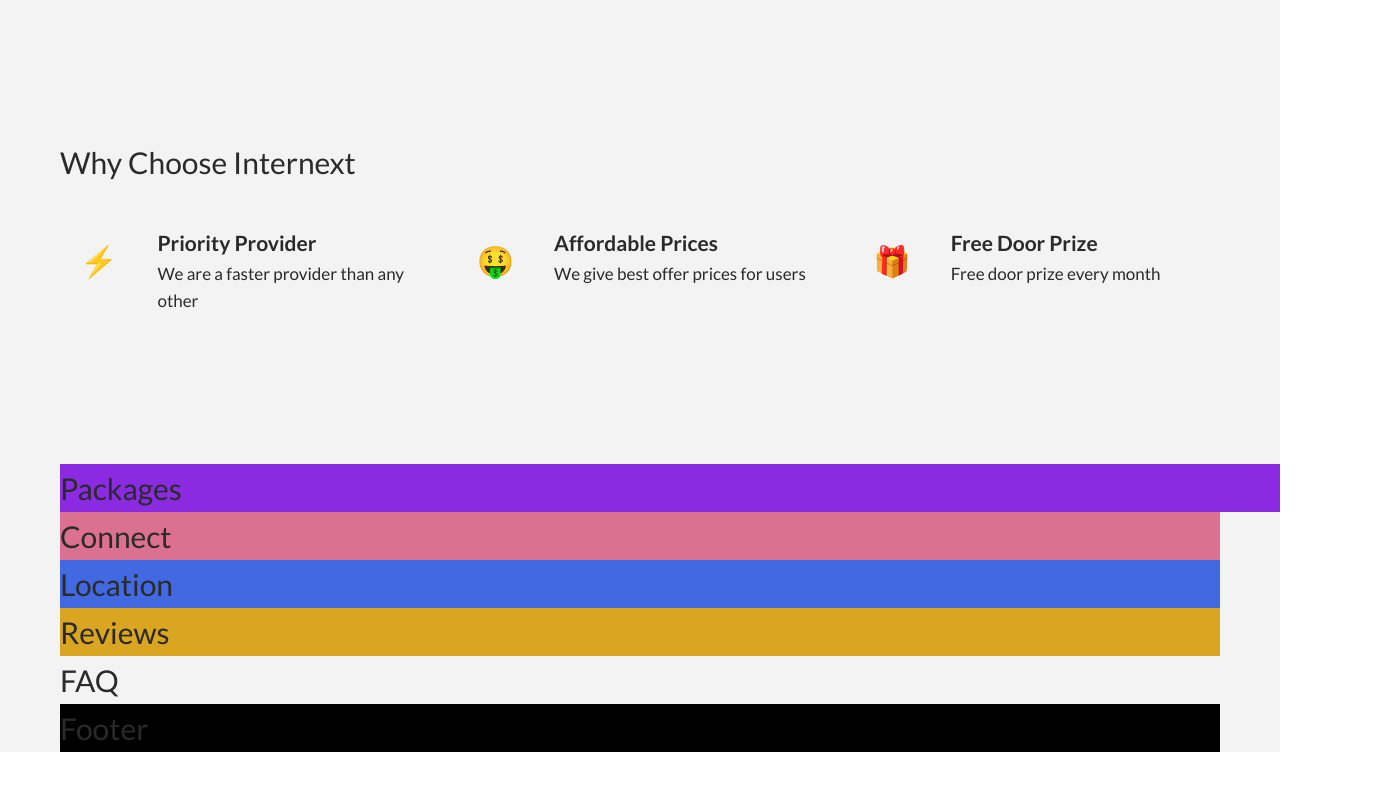
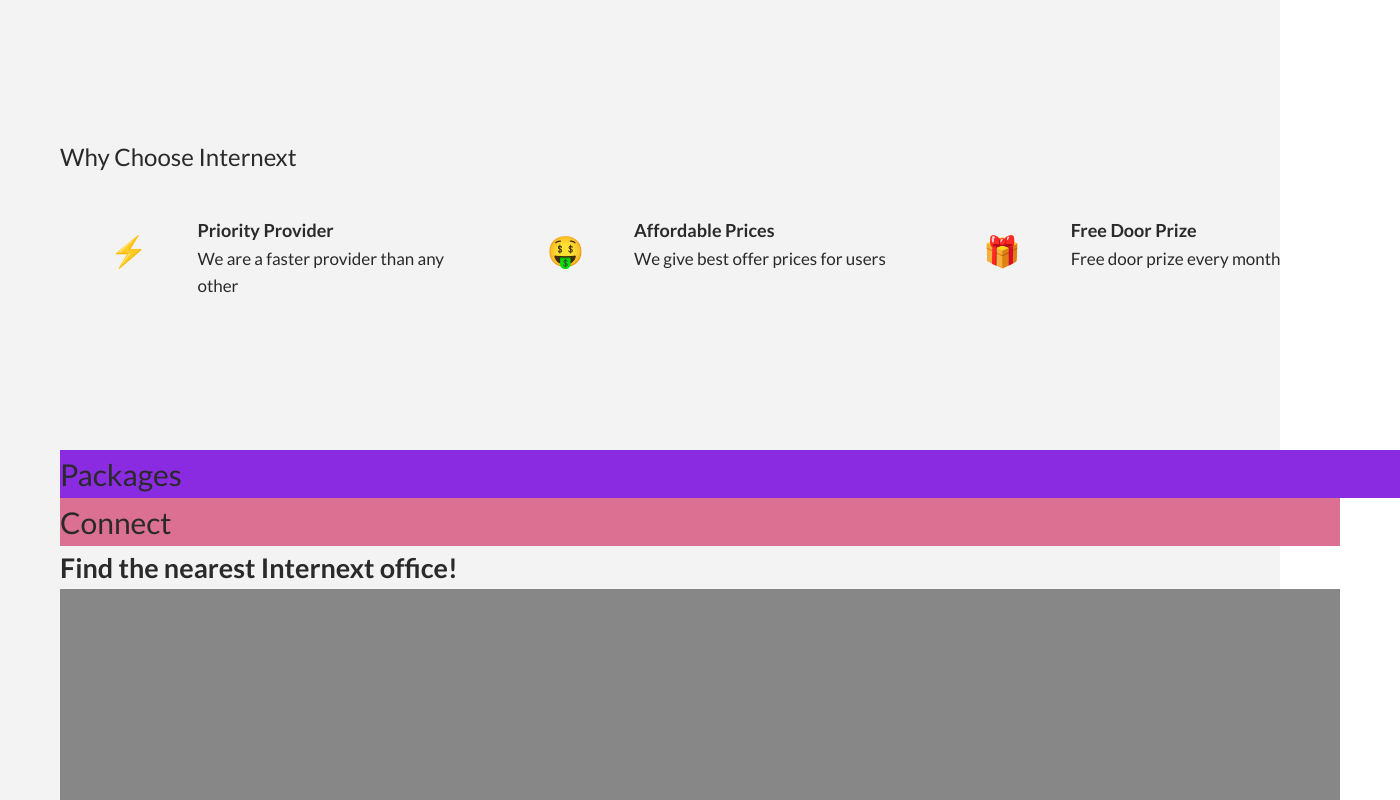
Before and after one commit to rtambunt/internext-landing-page, a website: page index.html in a window 1280 px wide. Shown: the part 700-1500 px from the top of the page, 1400 px wide, since content can reach past the window. Before the commit the page ends 1452 px from the top, so only its background shows below. Drawn offline with Linux system fonts and the light colour scheme.

Commit message:
Add location html elements

```diff
--- a/index.html
+++ b/index.html
@@ -54,7 +54,20 @@
 
       <div class="connect">Connect</div>
 
-      <div class="location">Location</div>
+      <div class="location">
+        <h3 class="heading-3">Find the nearest Internext office!</h3>
+        <img
+          src="img/location-vector.png"
+          alt="World location"
+          class="location__img"
+        />
+        <p class="location__text">
+          Have a problem with your card? Don't worry! We give all our users the
+          best quality and experience.Now we have locations all across the
+          country. Let's find a store near you!
+        </p>
+        <button class="btn">Get my card</button>
+      </div>
 
       <div class="reviews">Reviews</div>
 
--- a/sass/_location.scss
+++ b/sass/_location.scss
@@ -1,4 +1,3 @@
 .location {
-  background-color: royalblue;
   grid-column: center-start / center-end;
 }
--- a/sass/_qualities.scss
+++ b/sass/_qualities.scss
@@ -5,7 +5,6 @@
 
   display: grid;
   grid-template-columns: repeat(3, 1fr);
-  grid-template-rows: repeat(2, min-content);
   grid-row-gap: 4rem;
   grid-column-gap: 3rem;
   align-items: start;
@@ -18,15 +17,15 @@
 .quality {
   display: grid;
   grid-template-columns: min-content 1fr;
-  grid-column-gap: 6rem;
+  grid-column-gap: 10rem;
 
   &__emote {
     grid-row: 1 / span 2;
-    transform: translateY(1rem) translateX(2rem);
-    -webkit-transform: translateY(1rem) translateX(2rem);
-    -moz-transform: translateY(1rem) translateX(2rem);
-    -ms-transform: translateY(1rem) translateX(2rem);
-    -o-transform: translateY(1rem) translateX(2rem);
+    transform: translateY(1rem) translateX(5rem);
+    -webkit-transform: translateY(1rem) translateX(5rem);
+    -moz-transform: translateY(1rem) translateX(5rem);
+    -ms-transform: translateY(1rem) translateX(5rem);
+    -o-transform: translateY(1rem) translateX(5rem);
   }
 
   &__text {
--- a/sass/_typography.scss
+++ b/sass/_typography.scss
@@ -8,18 +8,23 @@
 
 .heading-2 {
   @extend %heading;
+  font-size: 3rem;
 }
 
 .heading-3 {
   @extend %heading;
+  font-size: 2.7rem;
+  font-weight: 700;
 }
 
 .heading-4 {
   @extend %heading;
+  font-size: 2.4rem;
+  font-weight: 400;
 }
 
 .heading-5 {
   @extend %heading;
-  font-size: 2.1rem;
+  font-size: 1.8rem;
   font-weight: 700;
 }
```
Also changed, not shown: css/style.css, img/location-vector.png (added).
